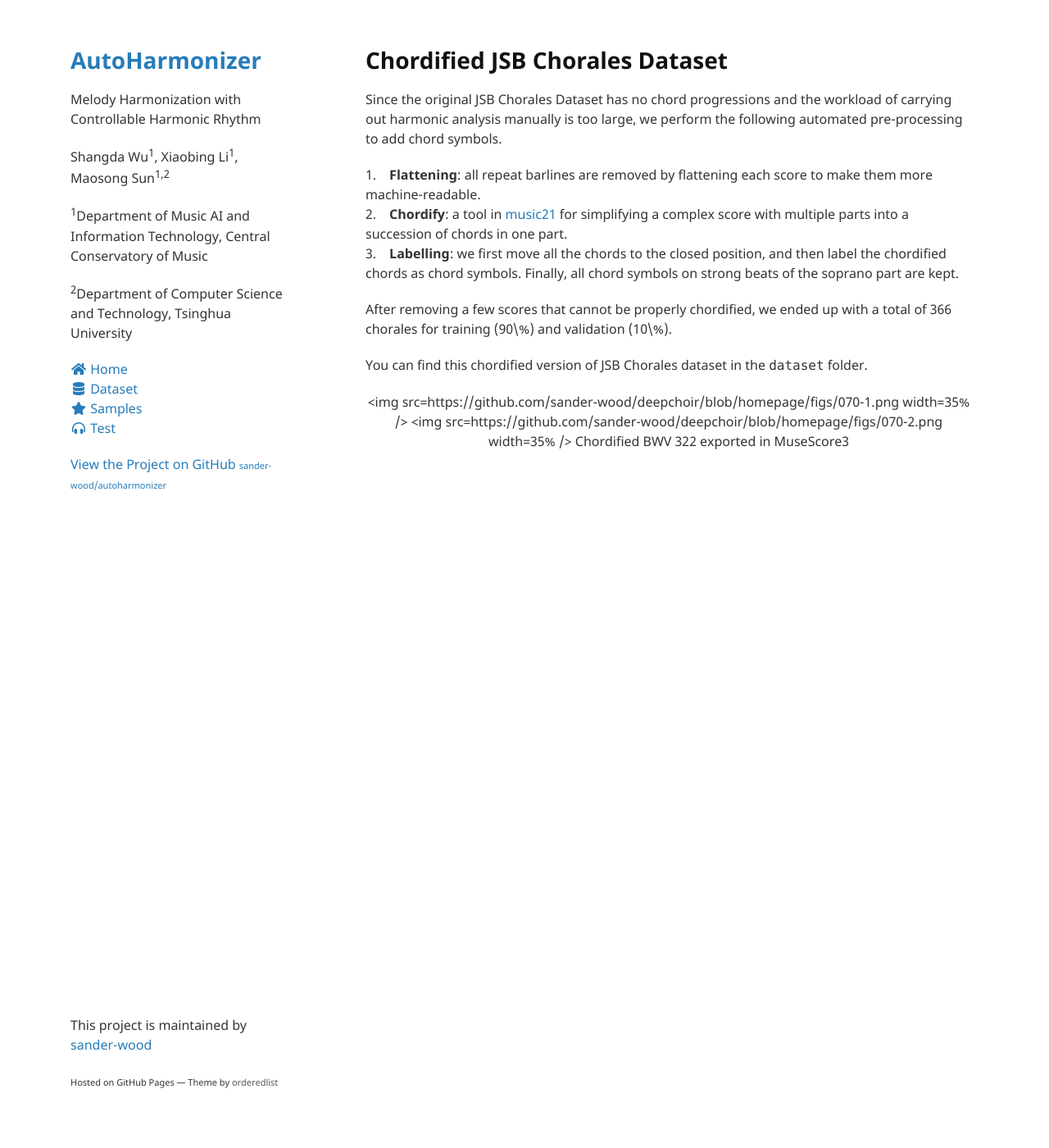
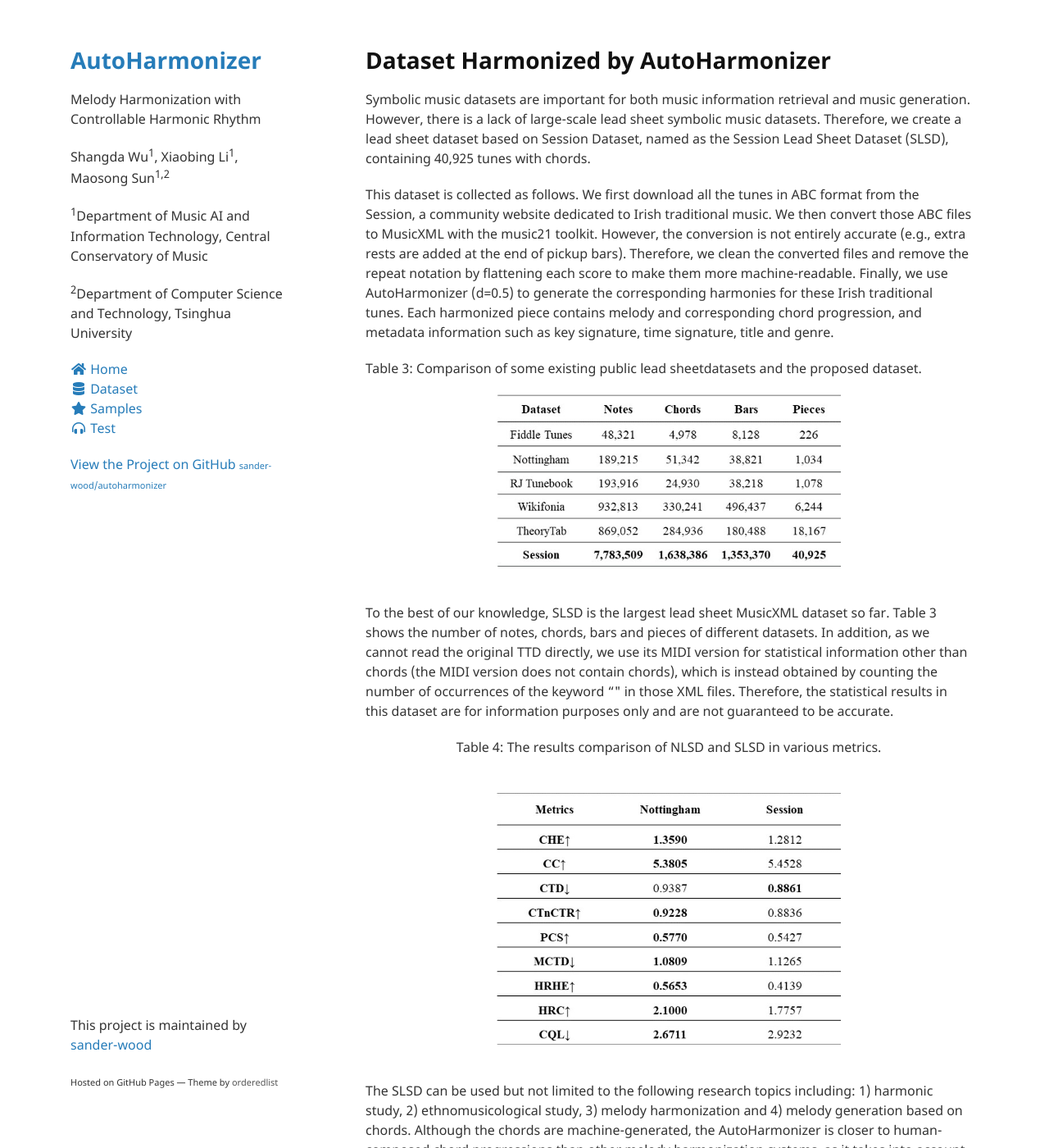
Before and after one commit to sander-wood/autoharmonizer, a Jekyll site: the page built from dataset.md, in a window 1280 px wide and 1400 px high. Shown: the whole window at 82% size. Built offline with Jekyll 4.4.1, drawn with Linux system fonts in a browser that asks for light colours; nearby versions of some CDN libraries; some of the changed text lies outside the part shown.

Commit message:
Add files via upload

```diff
--- a/dataset.md
+++ b/dataset.md
@@ -3,30 +3,22 @@ layout: default
 title: Dataset
 ---
 
-<script src="https://cdn.mathjax.org/mathjax/latest/MathJax.js?config=TeX-AMS-MML_HTMLorMML" type="text/javascript"></script>
-<script type="text/x-mathjax-config">
-    MathJax.Hub.Config({
-        tex2jax: {
-        skipTags: ['script', 'noscript', 'style', 'textarea', 'pre'],
-        inlineMath: [['$','$']]
-        }
-    });
-</script>
+# Dataset Harmonized by AutoHarmonizer
 
-# Chordified JSB  Chorales  Dataset
-Since the original JSB Chorales Dataset has no chord progressions and the workload of carrying out harmonic analysis manually is too large, we perform the following automated pre-processing to add chord symbols.
+Symbolic music datasets are important for both music information retrieval and music generation. However, there is a lack of large-scale lead sheet symbolic music datasets. Therefore, we create a lead sheet dataset based on Session Dataset, named as the Session Lead Sheet Dataset (SLSD), containing 40,925 tunes with chords.
 
-1.　**Flattening**: all repeat barlines are removed by flattening each score to make them more machine-readable.
-2.　**Chordify**: a tool in [music21](https://web.mit.edu/music21/doc/usersGuide/usersGuide_09_chordify.html?highlight=chordify) for simplifying a complex score with multiple parts into a succession of chords in one part.
-3.　**Labelling**: we first move all the chords to the closed position, and then label the chordified chords as chord symbols. Finally, all chord symbols on strong beats of the soprano part are kept.
+This dataset is collected as follows. We first download all the tunes in ABC format from the Session, a community website dedicated to Irish traditional music. We then convert those ABC files to MusicXML with the music21 toolkit. However, the conversion is not entirely accurate (e.g., extra rests are added at the end of pickup bars). Therefore, we clean the converted files and remove the repeat notation by flattening each score to make them more machine-readable. Finally, we use AutoHarmonizer (d=0.5) to generate the corresponding harmonies for these Irish traditional tunes. Each harmonized piece contains melody and corresponding chord progression, and metadata information such as key signature, time signature, title and genre.
 
-After removing a few scores that cannot be properly chordified, we ended up with a total of 366 chorales for training (90\%) and validation (10\%).
+Table 3: Comparison of some existing public lead sheetdatasets and the proposed dataset.
+<br>
+<center><img src="figs/tbl3.jpg" alt="table3" style="zoom:70%"></center>
+<br>
 
-You can find this chordified version of JSB Chorales dataset in the `dataset` folder.
+To the best of our knowledge, SLSD is the largest lead sheet MusicXML dataset so far. Table 3 shows the number of notes, chords, bars and pieces of different datasets. In addition, as we cannot read the original TTD directly, we use its MIDI version for statistical information other than chords (the MIDI version does not contain chords), which is instead obtained by counting the number of occurrences of the keyword "<chord>" in those XML files. Therefore, the statistical results in this dataset are for information purposes only and are not guaranteed to be accurate.
 
-<div align="center">
-  <img src=https://github.com/sander-wood/deepchoir/blob/homepage/figs/070-1.png width=35% />
-  <img src=https://github.com/sander-wood/deepchoir/blob/homepage/figs/070-2.png width=35% />
+<center>Table 4: The results comparison of NLSD and SLSD in various metrics.</center>
+<br>
+<center><img src="figs/tbl4.jpg" alt="table4" style="zoom:70%"></center>
+<br>
 
-  Chordified BWV 322 exported in MuseScore3
-</div>
+The SLSD can be used but not limited to the following research topics including: 1) harmonic study, 2) ethnomusicological study, 3) melody harmonization and 4) melody generation based on chords. Although the chords are machine-generated, the AutoHarmonizer is closer to human-composed chord progressions than other melody harmonization systems, as it takes into account harmonic rhythms. In addition, given that Ireland and Britain share a very similar cultural background, using the AutoHarmonizer trained on NLSD to produce the chord progressions for the Session Dataset would be more in keeping with its melodic style. For intuitive comparison, Table 4 gives the results of NLSD and SLSD in each metric. We suggest using this dataset for pre-training and later fine-tuning on a dataset like NLSD to further improve the performance of deep learning models.
```
Also changed, not shown: index.md (+2 -2 lines), test.md (+2 -2 lines).
